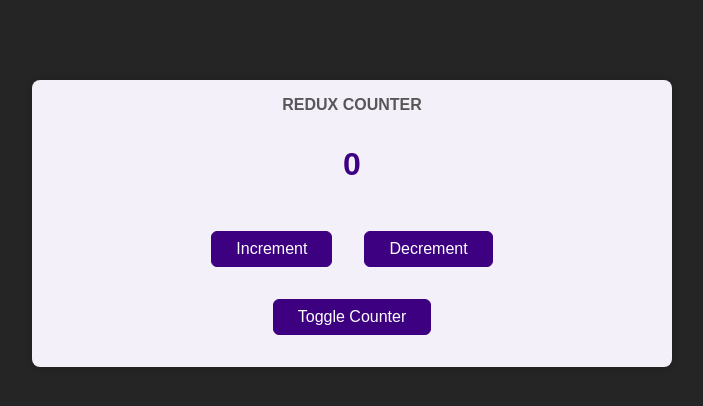
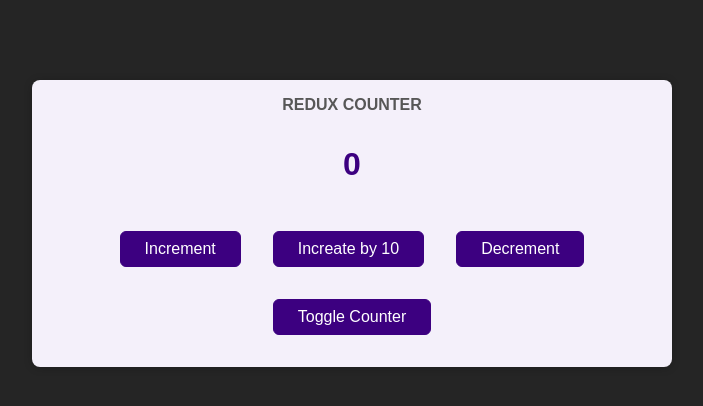
Before and after one commit to cerullian/redux-login-counter, a React (Create React App) app: page / in a window 1280 px wide. Shown: the top 406 px of the page, without its empty margins (288-991 px from the left). Built offline with nearby package versions, Linux system fonts and the light colour scheme.

Commit message:
added payload to reducer

```diff
--- a/src/components/Counter.js
+++ b/src/components/Counter.js
@@ -12,6 +12,10 @@
     dispatch({ type: "increment" });
   };
 
+  const increaseHandler = () => {
+    dispatch({ type: "increase", amount: 10 });
+  };
+
   const decrementHandler = () => {
     dispatch({ type: "decrement" });
   };
@@ -24,6 +28,7 @@
       <div className={classes.value}>{counter}</div>
       <div>
         <button onClick={incrementHandler}>Increment</button>
+        <button onClick={increaseHandler}>Increate by 10</button>
         <button onClick={decrementHandler}>Decrement</button>
       </div>
       <button onClick={toggleCounterHandler}>Toggle Counter</button>
--- a/src/store/index.js
+++ b/src/store/index.js
@@ -4,6 +4,11 @@
   if (action.type === "increment") {
     return {
       counter: state.counter + 1,
+    };
+  }
+  if (action.type === "increase") {
+    return {
+      counter: state.counter + action.amount,
     };
   }
   if (action.type === "decrement") {
```
